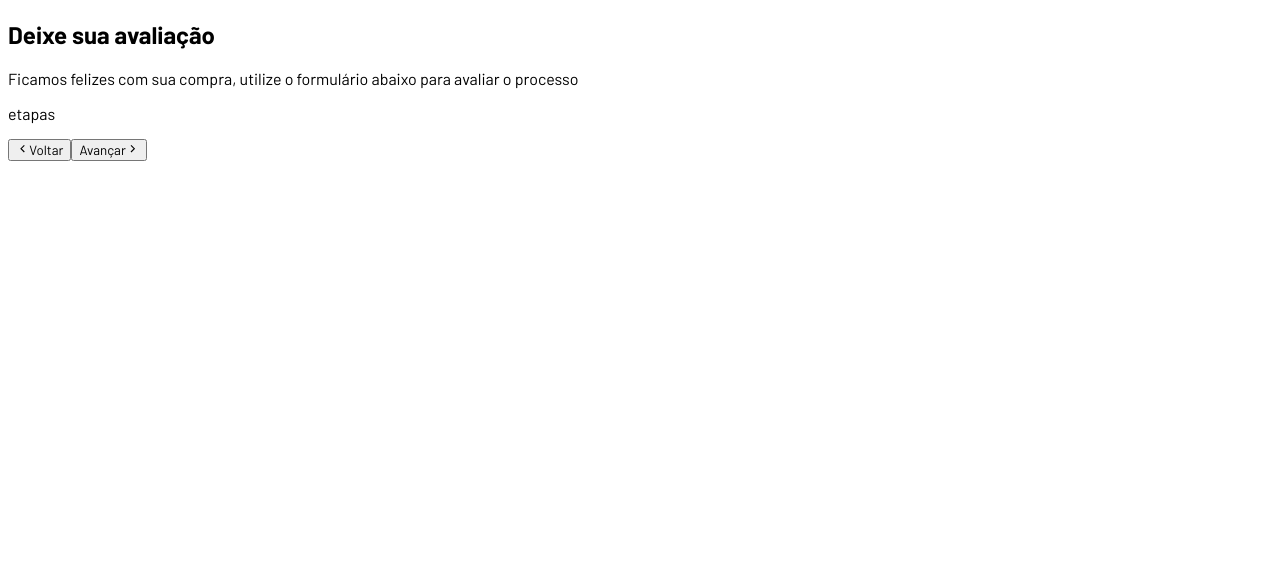
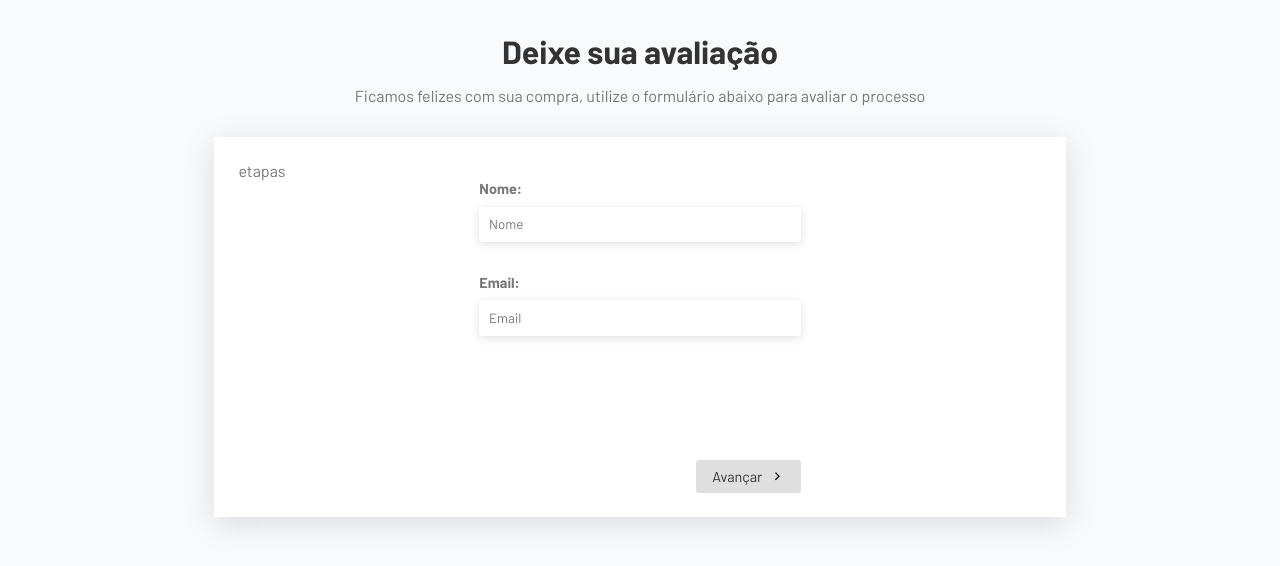
Before and after one commit to edhgama/multistep-form-react, a React (Vite) app: page / in a window 1280 px wide. Shown: the top 566 px of the page. Built offline with nearby package versions, Linux system fonts and the light colour scheme.

Commit message:
Form Inicial

```diff
--- a/src/App.css
+++ b/src/App.css
@@ -0,0 +1,83 @@
+.app {
+  padding: 2rem;
+}
+
+.header {
+  text-align: center;
+  margin-bottom: 2rem;
+}
+
+.header h2{
+  font-size: 2rem;
+  margin-bottom: 1rem;
+}
+
+/* forms */
+
+.form-container{
+  max-width: 70%;
+  margin: 0 auto;
+  background-color: #fff;
+  padding: 1.5rem;
+  box-shadow: rgba(100,100,111, 0.2) 0px 7px 29px 0px;
+}
+
+.form-container form{
+  max-width: 40%;
+  margin: 0 auto;
+}
+
+.inputs-container{
+  min-height: 280px;
+}
+
+.form-control{
+  display: flex;
+  flex-direction: column;
+  gap: 0.6rem;
+  margin-bottom: 2rem;
+}
+
+label {
+  font-weight: bold;
+  color: #777;
+  font-size: .9rem;
+}
+
+input, textarea{
+  padding: 0.6rem;
+  border:none;
+  border-radius: 3px;
+  box-shadow: rgba(99,99,99,0.2) 0px 2px 8px 0px;
+}
+
+textarea{
+  height: 3.5rem;
+}
+
+/* action */
+
+.actions {
+  display: flex;
+  justify-content: flex-end;
+  gap:1rem;
+}
+
+.actions button {
+  font-size: .9rem;
+  padding: .5rem 1rem;
+  display: flex;
+  gap: .5rem;
+  align-items: center;
+  background-color: #dfdfdf;
+  border-radius: 3px;
+  cursor: pointer;
+  border:none;
+  transition: 0.3s;
+}
+
+.actions button:hover {
+  background-color: #cfcfcf;
+}
+
+}
--- a/src/App.jsx
+++ b/src/App.jsx
@@ -1,8 +1,21 @@
 import { useState } from 'react'
 import { GrFormNext, GrFormPrevious } from 'react-icons/gr'
+import { FiSend } from 'react-icons/fi'
 import './App.css'
 
+import UserForm from './Components/UserForm'
+import ReviewForm from './Components/ReviewForm'
+import Thanks from './Components/Thanks'
+
+//hooks
+
+import { useForm } from './Hooks/useForm'
+
 function App() {
+
+  const formComponents = [<UserForm />, <ReviewForm />, <Thanks />]
+  const { currentStep, currentComponentForm, changeStep, isLastStep, isFirstStep } = useForm(formComponents)
+
 
   return (
     <div className='app'>
@@ -14,16 +27,23 @@ function App() {
       </div>
       <div className="form-container">
         <p>etapas</p>
-        <form>
+        <form onSubmit={(e) => changeStep(currentStep + 1, e)}>
+          <div className="inputs-container"> {currentComponentForm} </div>
           <div className="actions">
-            <button type='button'>
-              <GrFormPrevious />
-              <span>Voltar</span>
-            </button>
-            <button type='submit'>
+            {!isFirstStep &&
+              (<button type='button' onClick={() => changeStep(currentStep - 1)}>
+                <GrFormPrevious />
+                <span>Voltar</span>
+              </button>)}
+            {!isLastStep ? (<button type='submit'>
               <span>Avançar</span>
-              <GrFormNext/>
-            </button>
+              <GrFormNext />
+            </button>) :
+              (<button type='submit'>
+                <span>Enviar</span>
+                <FiSend />
+              </button>
+              )}
           </div>
         </form>
       </div>
--- /dev/null
+++ b/src/Components/ReviewForm.jsx
@@ -0,0 +1,6 @@
+export default function ReviewForm() {
+
+  return (
+    <h2>Review form</h2>
+  )
+}
--- /dev/null
+++ b/src/Components/Thanks.jsx
@@ -0,0 +1,6 @@
+export default function Thanks() {
+
+  return (
+    <h2>Thanks</h2>
+  )
+}
--- /dev/null
+++ b/src/Components/UserForm.jsx
@@ -0,0 +1,15 @@
+export default function UserForm() {
+
+  return (
+    <div>
+      <div className="form-control">
+        <label htmlFor="name">Nome:</label>
+        <input type="text" name="text" id="name" placeholder="Nome" required />
+      </div>
+      <div className="form-control">
+        <label htmlFor="Email">Email:</label>
+        <input type="Email" name="Email" id="Email" placeholder="Email" required />
+      </div>
+    </div>
+  )
+}
--- /dev/null
+++ b/src/Hooks/useForm.jsx
@@ -0,0 +1,21 @@
+import { useState } from "react";
+
+export function useForm(steps) {
+
+  const [currentStep, setCurrentStep] = useState(0)
+
+  function changeStep(i, e){
+    if(e) e.preventDefault()
+    if( i < 0 || i >= steps.length) return;
+    setCurrentStep(i)
+  }
+
+  return {
+    currentStep,
+    currentComponentForm: steps[currentStep],
+    changeStep,
+    isLastStep: currentStep + 1 === steps.length ? true : false,
+    isFirstStep: currentStep === 0 ? true : false
+  }
+
+}
--- a/src/index.css
+++ b/src/index.css
@@ -1,3 +1,15 @@
 *{
   font-family: 'Barlow', sans-serif;
+  padding: 0;
+  margin: 0;
+  box-sizing: border-box;
+  color: #333;
 }
+
+p{
+  color: #777;
+}
+
+body{
+  background-color: #f8fafc;
+}
```
Also changed, not shown: .eslintrc.cjs (added), 1 other file (tests, documents, lock files or other folders).
